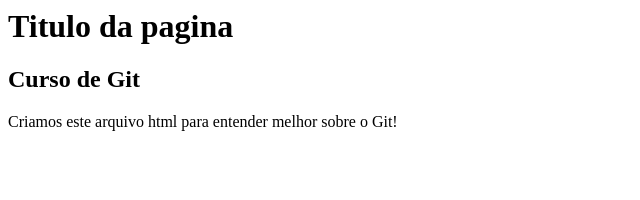
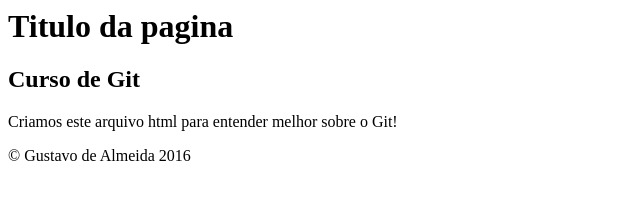
Before and after one commit to gustavofcma/curso-git, a plain HTML site: page index.html in a window 1280 px wide. Shown: the whole page, without its empty margins (0-640 px from the left). Drawn offline with Linux system fonts and the light colour scheme.

Commit message:
Incluindo o footer

```diff
--- a/index.html
+++ b/index.html
@@ -7,5 +7,8 @@
     <p>
       Criamos este arquivo html para entender melhor sobre o Git!
     </p>
+    <footer>
+      &copy; Gustavo de Almeida 2016
+    </footer>
   </body>
 <html>
```
